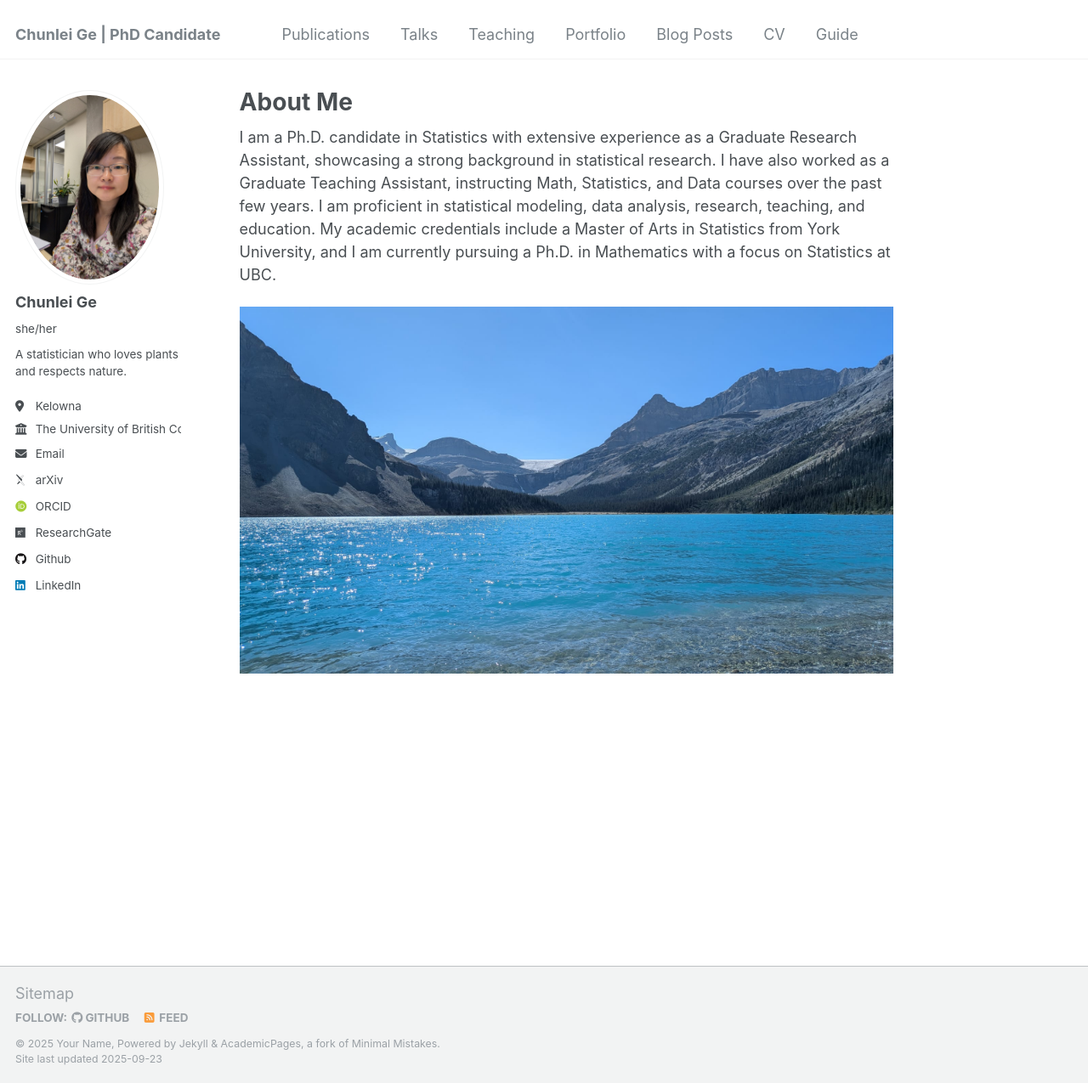
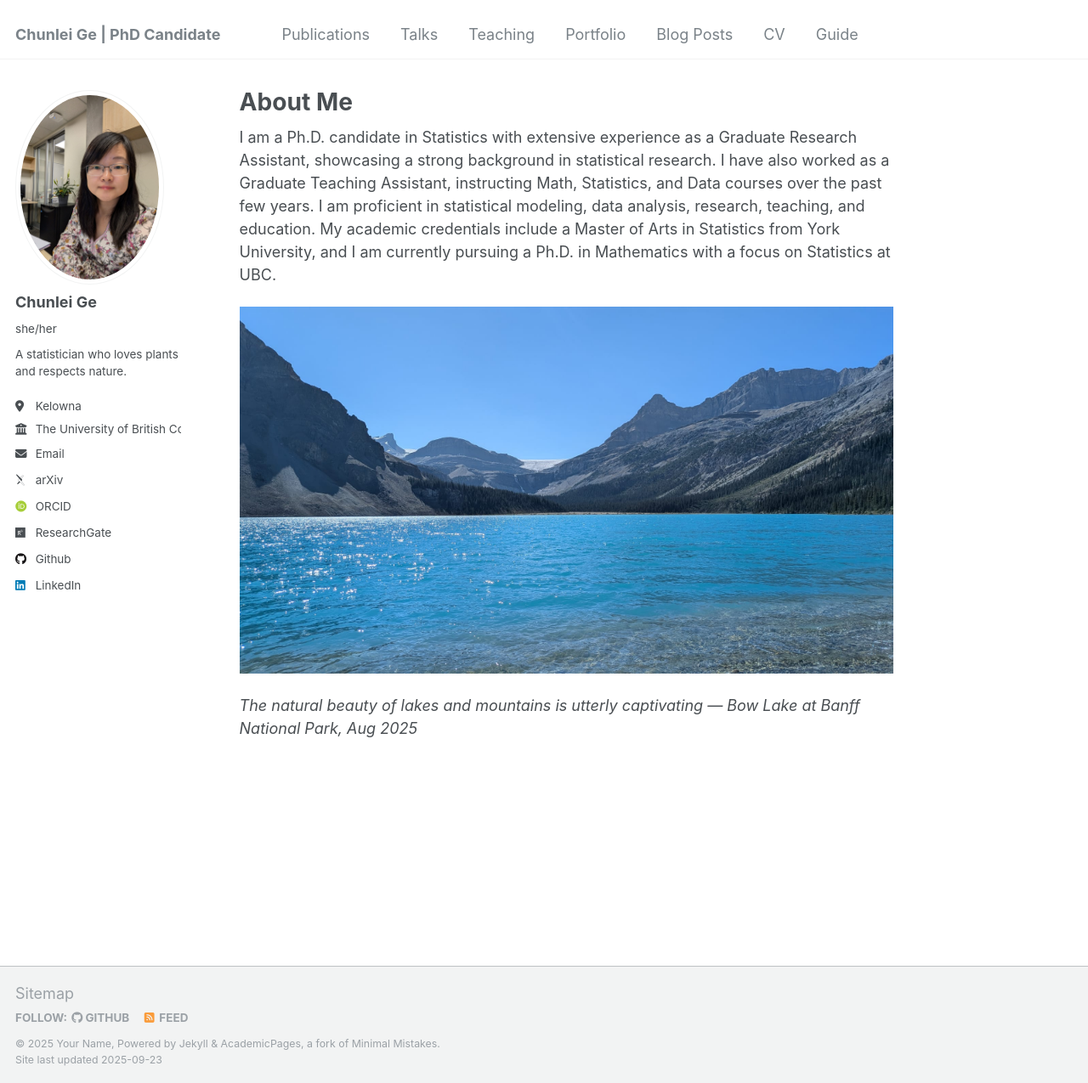
Before and after one commit to chunleige/chunleige.github.io, a Jekyll site: the page built from _pages/about.md, in a window 1280 px wide and 1275 px high. Shown: the whole window at 85% size. Built offline with Jekyll 4.4.1, drawn with Linux system fonts in a browser that asks for light colours; some web fonts are replaced.

Commit message:
Update about.md

```diff
--- a/_pages/about.md
+++ b/_pages/about.md
@@ -9,4 +9,6 @@ redirect_from:
 
 I am a Ph.D. candidate in Statistics with extensive experience as a Graduate Research Assistant, showcasing a strong background in statistical research. I have also worked as a Graduate Teaching Assistant, instructing Math, Statistics, and Data courses over the past few years. I am proficient in statistical modeling, data analysis, research, teaching, and education. My academic credentials include a Master of Arts in Statistics from York University, and I am currently pursuing a Ph.D. in Mathematics with a focus on Statistics at UBC.
 
-![The natural beauty of lakes and mountains is utterly captivating. Bow Lake at Banff National Park, Aug 2025.](/images/BowLake.jpg)
+![Bow Lake](/images/BowLake.jpg)
+
+*The natural beauty of lakes and mountains is utterly captivating — Bow Lake at Banff National Park, Aug 2025*
```
